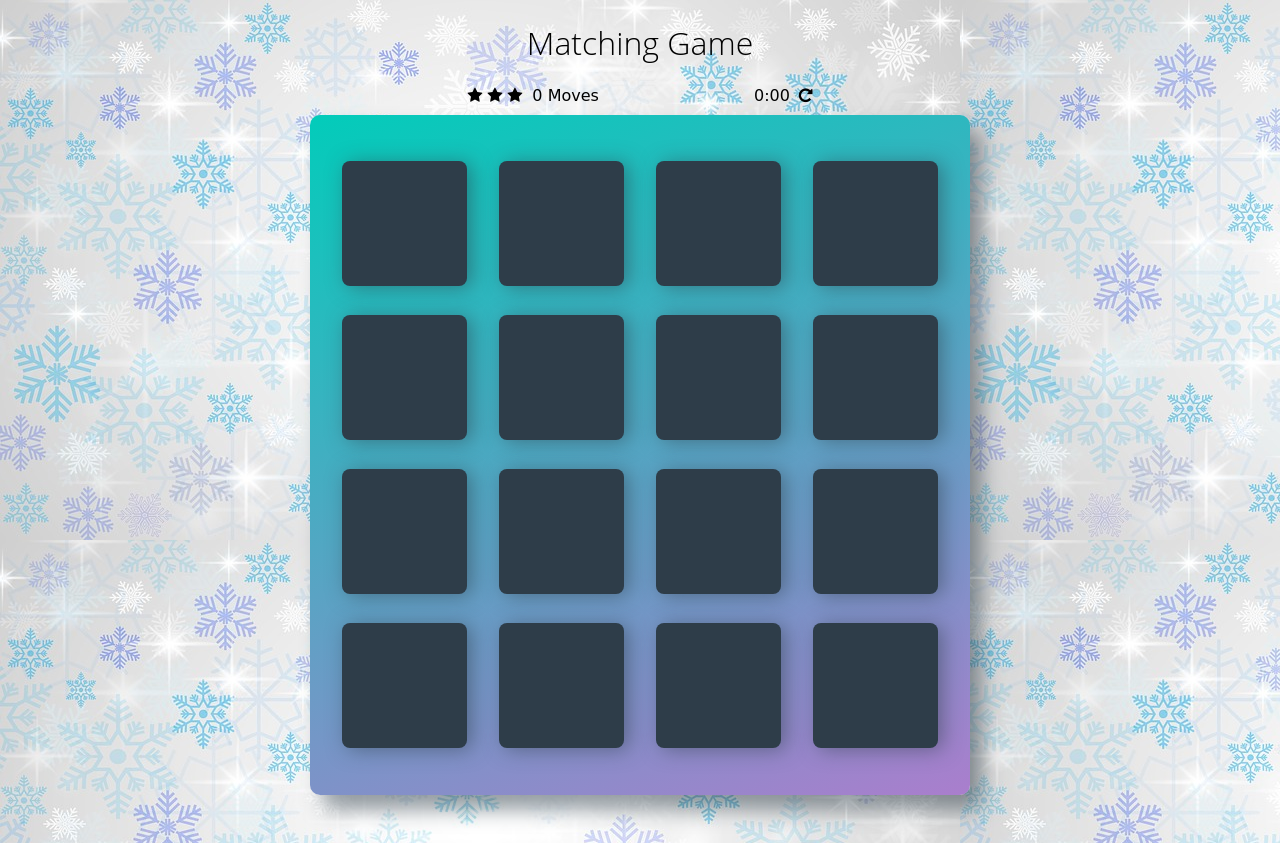
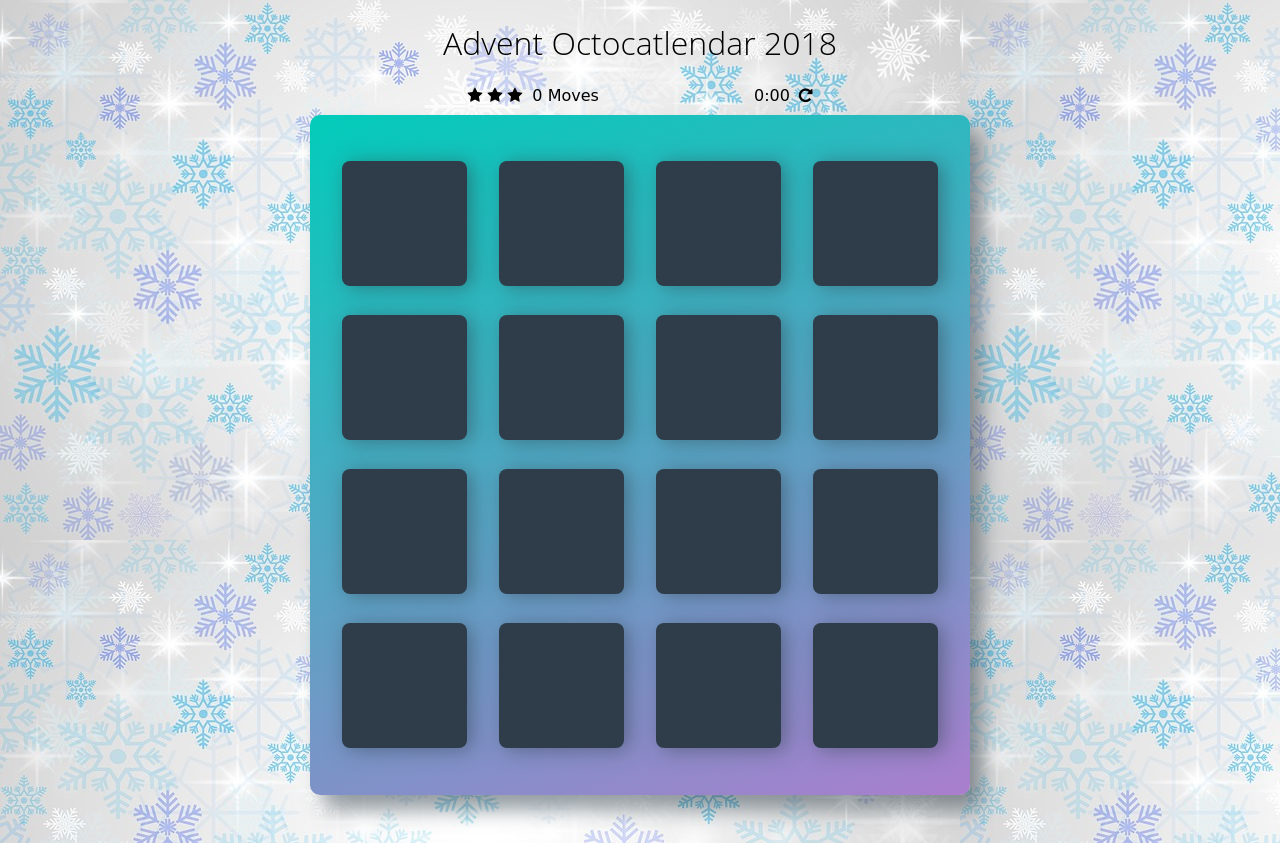
Before and after one commit to ELehotzky/Advent-Octocatlendar, a plain HTML site: page index.html in a window 1280 px wide. Drawn offline with Linux system fonts and the light colour scheme; a web font is replaced by a local one.

Commit message:
added title

```diff
--- a/index.html
+++ b/index.html
@@ -2,7 +2,7 @@
 <html lang="en">
 <head>
     <meta charset="utf-8">
-    <title>Matching Game</title>
+    <title>Advent Octocatlendar 2018</title>
     <meta name="description" content="">
     <!-- pokemon by Curve from the Noun Project -->
     <link rel="shortcut icon" type="image/ico" href="favicon.ico"/>
@@ -18,7 +18,7 @@
 
     <div class="container">
         <header>
-            <h1>Matching Game</h1>
+            <h1>Advent Octocatlendar 2018</h1>
         </header>
 
         <section class="score-panel">
```
